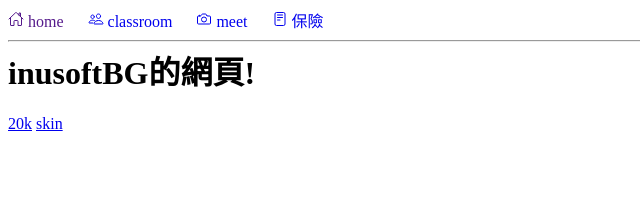
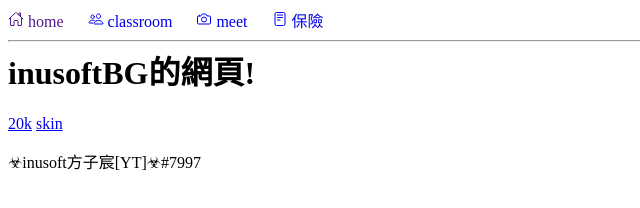
Before and after one commit to inusoftBG/inusoftBG.github.io, a plain HTML site: page index.html in a window 1280 px wide. Shown: the whole page, without its empty margins (0-640 px from the left). Drawn offline with nearby package versions, Linux system fonts and the light colour scheme.

Commit message:
Update index.html

```diff
--- a/index.html
+++ b/index.html
@@ -45,5 +45,6 @@
 <script src="https://inusoftbgjs.github.io/js/alert.js"></script>
     <a href="https://pvprp.com/assets/packs/kartun/4902/zip/!     §bXiaoniu §320k §8[§f32§7x§8].zip?d=2022-10-08 07:19:42">20k</a>
     <a href="f375d9e7c28bd720ea782fe3ab95d562529aba7531ccb7f9b703e02552e2da4e.png">skin</a>
+    <p>☣inusoft方子宸[YT]☣#7997</p>
     </body>
 </html>
```
